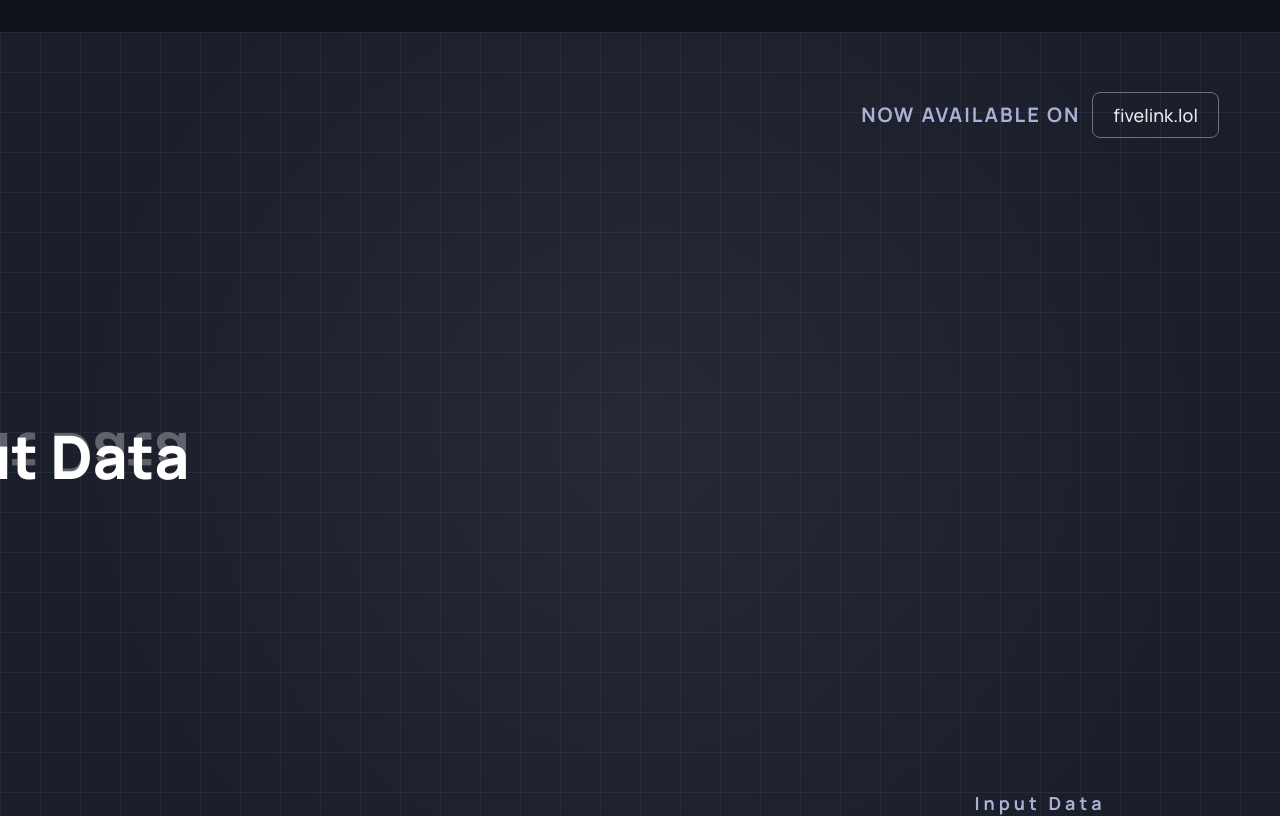
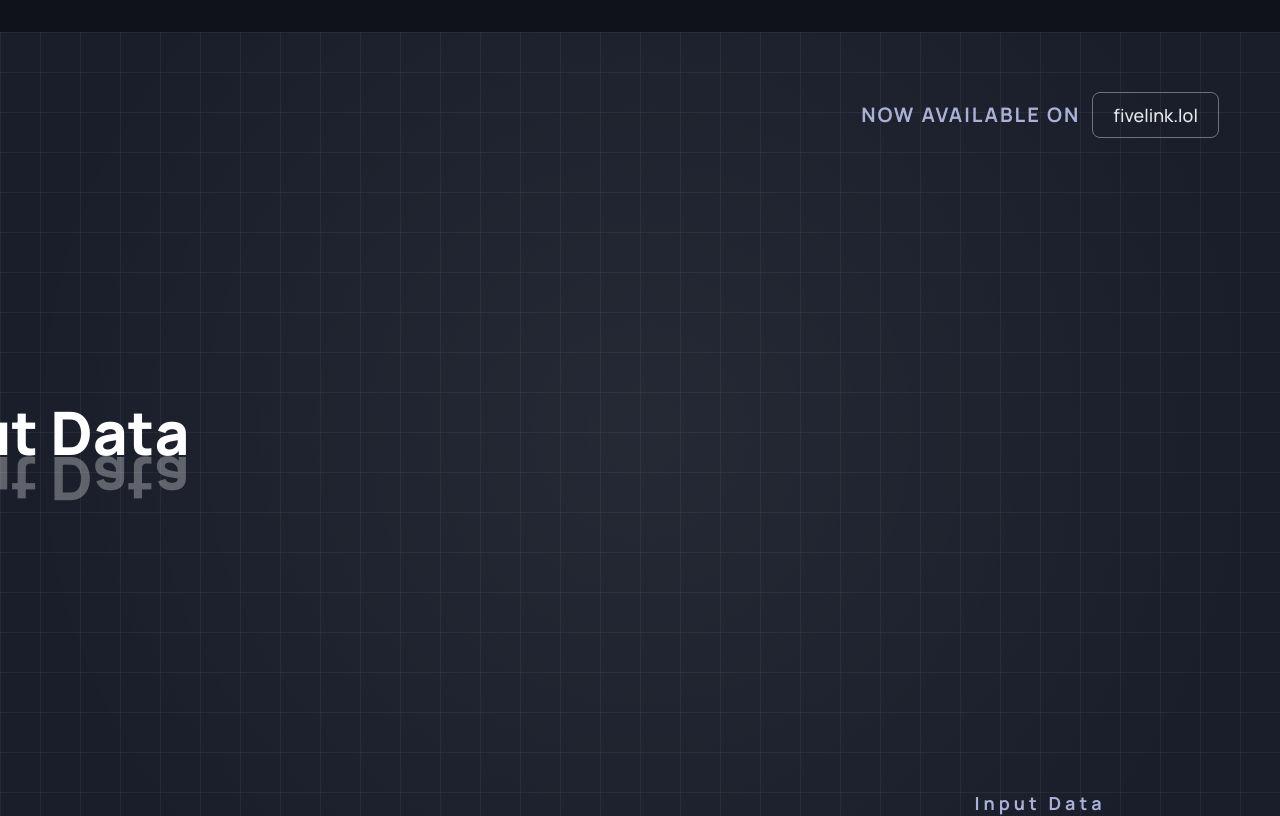
Before and after one commit to gtolontop/thumbnails-maker, a Vue app: page / in a window 1280 px wide. Shown: the top 816 px of the page. Built offline with nearby package versions, Linux system fonts and the light colour scheme.

Commit message:
fix: adjust reflection margin in ThumbnailPreview for better alignment

```diff
--- a/src/components/ThumbnailPreview.vue
+++ b/src/components/ThumbnailPreview.vue
@@ -13,7 +13,7 @@
         </div>
         <div class="title-container">
           <h1 class="title text-[60px] font-extrabold leading-[1] m-0 text-[var(--thumbnail-main-text-color)]">{{ configStore.titleText }}</h1>
-          <h1 class="reflection text-[60px] font-extrabold leading-[1] m-0 text-[var(--thumbnail-main-text-color)] scale-y-[-1] opacity-30" style="margin-top: -1em;">{{ configStore.titleText }}</h1>
+          <h1 class="reflection text-[60px] font-extrabold leading-[1] m-0 text-[var(--thumbnail-main-text-color)] scale-y-[-1] opacity-30" style="margin-top: -0.2em;">{{ configStore.titleText }}</h1>
         </div>
       </div>
       <div class="right-panel flex flex-col items-center justify-start h-full w-1/2 relative -right-10">
@@ -44,7 +44,7 @@
         </div>
         <div>
           <h1 id="text-only-title" class="text-[73px] font-extrabold leading-[1] m-0 text-[var(--thumbnail-main-text-color)]">{{ configStore.titleText }}</h1>
-          <h1 id="text-only-reflection" class="text-[73px] font-extrabold leading-[1] m-0 text-[var(--thumbnail-main-text-color)] scale-y-[-1] opacity-30" style="margin-top: -1em;">{{ configStore.titleText }}</h1>
+          <h1 id="text-only-reflection" class="text-[73px] font-extrabold leading-[1] m-0 text-[var(--thumbnail-main-text-color)] scale-y-[-1] opacity-30" style="margin-top: -0.2em;">{{ configStore.titleText }}</h1>
         </div>
       </div>
       <div id="text-only-footer" class="absolute bottom-[30px] left-1/2 transform -translate-x-1/2">
```
